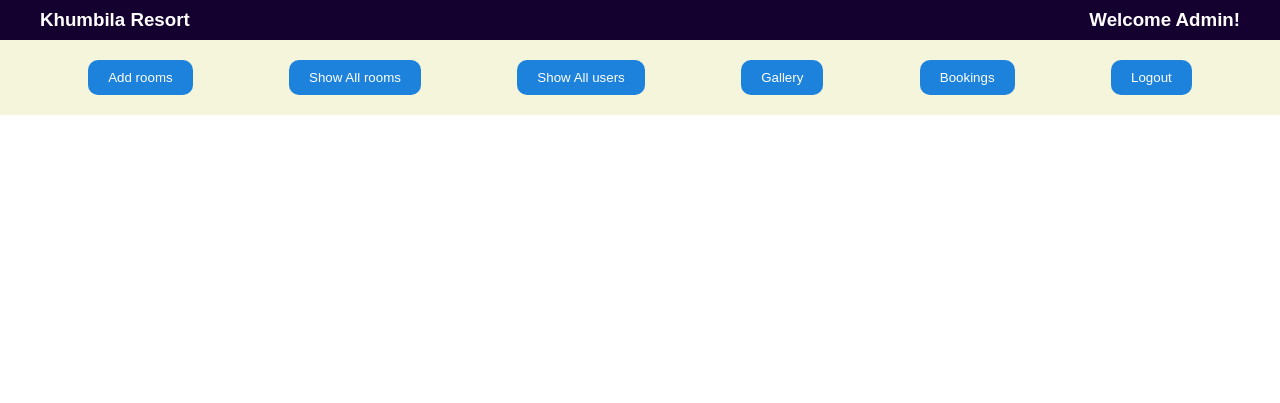
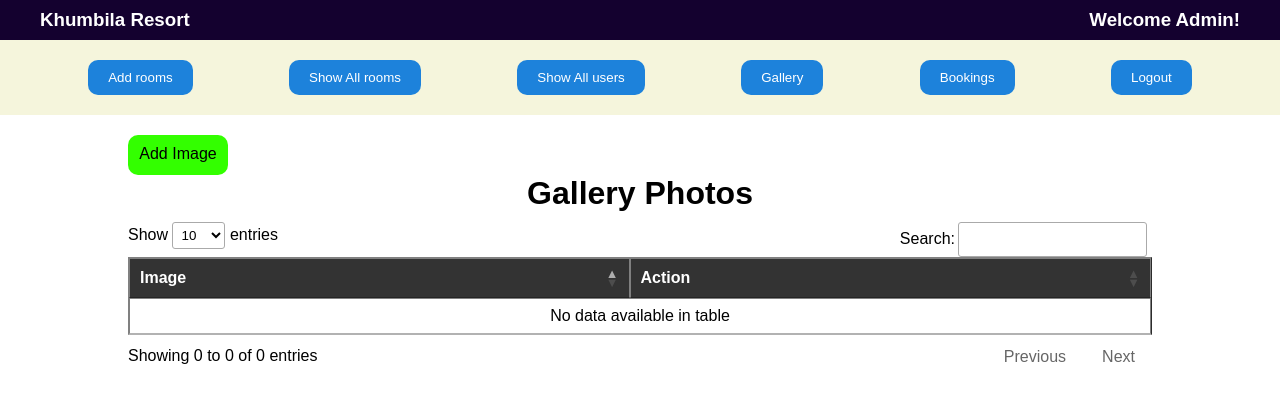
Before and after one commit to binodbarai/RoomBookingMS, a PHP site: page /admin_area/index.php?gallery in a window 1280 px wide. Shown: the top 403 px of the page. Run offline with PHP 8.4, Linux system fonts and the light colour scheme; the visitor is signed in with stand-in values (Sample User, id 1); data that the repository does not hold is empty; some libraries are stand-ins or nearby versions.

Commit message:
Gallery added

```diff
--- a/admin_area/css/adduser.css
+++ b/admin_area/css/adduser.css
@@ -1,4 +1,3 @@
-/* @import url('https://fonts.googleapis.com/css2?family=Cookie&family=PT+Serif:ital,wght@0,400;0,700;1,400;1,700&family=Poppins:ital,wght@0,100;0,200;0,300;0,400;0,500;0,700;1,200;1,300;1,400;1,500;1,600;1,700&family=Roboto+Flex:opsz@8..144&display=swap'); */
 
 * {
     margin: 0;
--- a/admin_area/css/style.css
+++ b/admin_area/css/style.css
@@ -125,3 +125,24 @@ tr:hover {
     justify-content: center;
     align-items: center;
 }
+.addimage1{
+    text-decoration: none;
+    border-radius: 10px;
+    margin-top: 10px;
+    height: 40px;
+    width: 100px;
+    color: black;
+    background-color: #33FF00;
+    text-align: center;
+}
+.addimage {
+    padding: 10px;
+    text-decoration: none;
+    border-radius: 10px;
+    margin-top: 10px;
+    height: 40px;
+    width: 100px;
+    color: black;
+    background-color: #33FF00;
+    text-align: center;
+}
--- /dev/null
+++ b/admin_area/gallery.php
@@ -0,0 +1,38 @@
+<?php
+include('../db/connection.php');
+if(!isset($_SESSION['email'])){
+    header('location:login.php');
+}
+?>
+<a class="addimage1" href="addgallery.php"><div class="addimage">Add Image</div></a>
+<h1>Gallery Photos</h1>
+
+<table id="datatableid" border=1 rules="all">
+    <thead>
+        <tr>
+            <th>Image</th>
+            <th>Action</th>
+        </tr>
+    </thead>
+    <tbody>
+    <?php
+        $select = "SELECT * FROM galery_tbl";
+        $result = mysqli_query($conn, $select);
+
+        if($result){
+            while($row = mysqli_fetch_assoc($result)){
+                echo '
+                <tr>
+                    <td>'.$row['image'].'</td>
+                    <td>
+                        <div class="operation">
+                            <a class="delete" href="delete_image.php?deleteid='.$row['id'].'">Delete</a>
+                        </div>
+                    </td>
+                </tr>
+                ';
+            }
+        }
+    ?>
+    </tbody>
+</table>
--- a/admin_area/index.php
+++ b/admin_area/index.php
@@ -26,7 +26,7 @@ if(!isset($_SESSION['email'])){
             <button><a href="addrooms.php" class="nav-link">Add rooms</a></button>
             <button><a href="index.php?showrooms" class="nav-link">Show All rooms</a></button>
             <button><a href="index.php?showalluser" class="nav-link">Show All users</a></button>
-            <button><a href="" class="nav-link">Gallery</a></button>
+            <button><a href="index.php?gallery" class="nav-link">Gallery</a></button>
             <button><a href="" class="nav-link">Bookings</a></button>
             <button><a href="logout.php" class="nav-link">Logout</a></button>
         </div>
@@ -38,6 +38,9 @@ if(!isset($_SESSION['email'])){
         }
         if(isset($_GET['showrooms'])){
             include 'showallrooms.php';
+        }
+        if(isset($_GET['gallery'])){
+            include 'gallery.php';
         }
         ?>
 
--- a/admin_area/showallrooms.php
+++ b/admin_area/showallrooms.php
@@ -1,7 +1,7 @@
 
 <?php
 include('../db/connection.php');
-session_start();
+
 if(!isset($_SESSION['email'])){
     header('location:login.php');
 }
--- a/admin_area/showalluser.php
+++ b/admin_area/showalluser.php
@@ -1,6 +1,5 @@
 <?php
 include('../db/connection.php');
-session_start();
 if(!isset($_SESSION['email'])){
     header('location:login.php');
 }
```
Also changed, not shown: admin_area/addgallery.php (added, +98 -0 lines), admin_area/delete_image.php (added, +25 -0 lines), admin_area/uploadedImages/1.jpg (added), admin_area/uploadedImages/2.jpg (added), admin_area/uploadedImages/8 (1).jpg (added), 1 other file.
